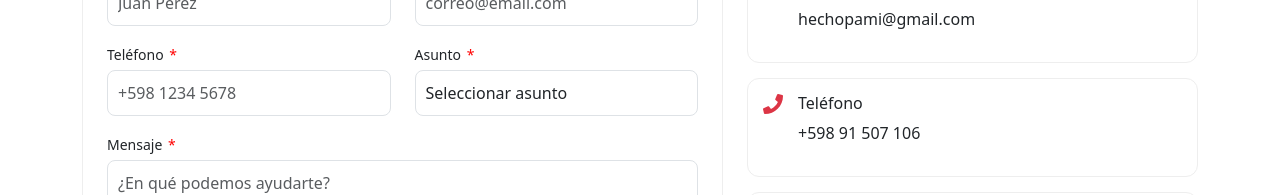
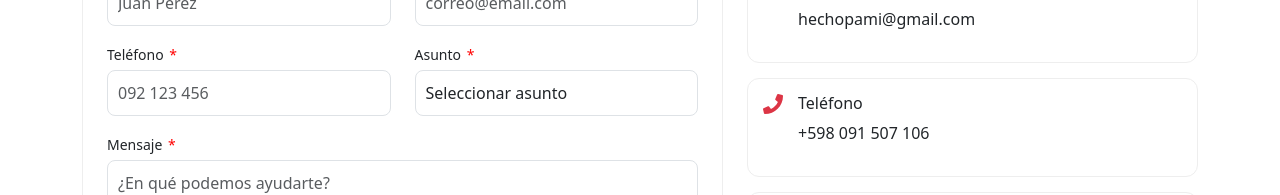
Before and after one commit to KaylaSilvestre/proyecto-reactJs-Kayla, a React (Vite) app: page /contacto in a window 1280 px wide. Shown: the part 484-679 px from the top of the page. Built offline with nearby package versions, Linux system fonts and the light colour scheme; no server answers.

Commit message:
🎉 Version final proyecto

```diff
--- a/src/components/Contacto.jsx
+++ b/src/components/Contacto.jsx
@@ -87,7 +87,7 @@ const Contacto = () => {
                   Completa el formulario y te responderemos dentro de 24 horas.
                 </p>
 
-                {error && <p className="text-danger">{error}</p>}
+                {error && <div className="alert alert-danger">{error}</div>}
 
                 <form onSubmit={enviarConsulta}>
                   <Row>
@@ -129,7 +129,7 @@ const Contacto = () => {
                         type="text"
                         name="phone"
                         className="form-control mb-3"
-                        placeholder="+598 1234 5678"
+                        placeholder="092 123 456"
                         value={contact.phone || ""}
                         onChange={contactData}
                       />
@@ -199,7 +199,7 @@ const Contacto = () => {
                   <FaPhone className="icon" />
                   <div>
                     <h6>Teléfono</h6>
-                    <p>+598 91 507 106</p>
+                    <p>+598 091 507 106</p>
                   </div>
                 </div>
 
--- a/src/components/ItemDetailContainer.jsx
+++ b/src/components/ItemDetailContainer.jsx
@@ -10,9 +10,6 @@ const ItemDetailContainer = () => {
   const [detail, setDetail] = useState({});
   const [loading, setLoading] = useState(true);
   const [invalid, setInvalid] = useState(null);
-  // const param =useParams()
-  // console.log(param)
-
   const { id } = useParams();
 
   console.log(id);
--- a/src/context/CartContext.jsx
+++ b/src/context/CartContext.jsx
@@ -1,9 +1,16 @@
-import { createContext, useState } from "react";
+import {createContext, useEffect, useState} from 'react'
 
 export const CartContext = createContext();
 
+const carritoLS = JSON.parse(localStorage.getItem('carrito')) || []
+
+
 export const CartProvider = ({ children }) => {
-  const [cart, setCart] = useState([]);
+  const [cart, setCart] = useState(carritoLS);
+
+  useEffect(()=>{
+        localStorage.setItem('carrito', JSON.stringify(cart))
+    },[cart])
 
   //Agregar un item al carrito (item detail)
   const addItem = (item, qty) => {
```
Also changed, not shown: src/components/Checkout.jsx (+0 -7 lines), src/components/ItemListContainer.jsx (+0 -7 lines), src/examples/FetchApi.jsx (+0 -25 lines), src/examples/FetchCountry.jsx (+1 -6 lines).
